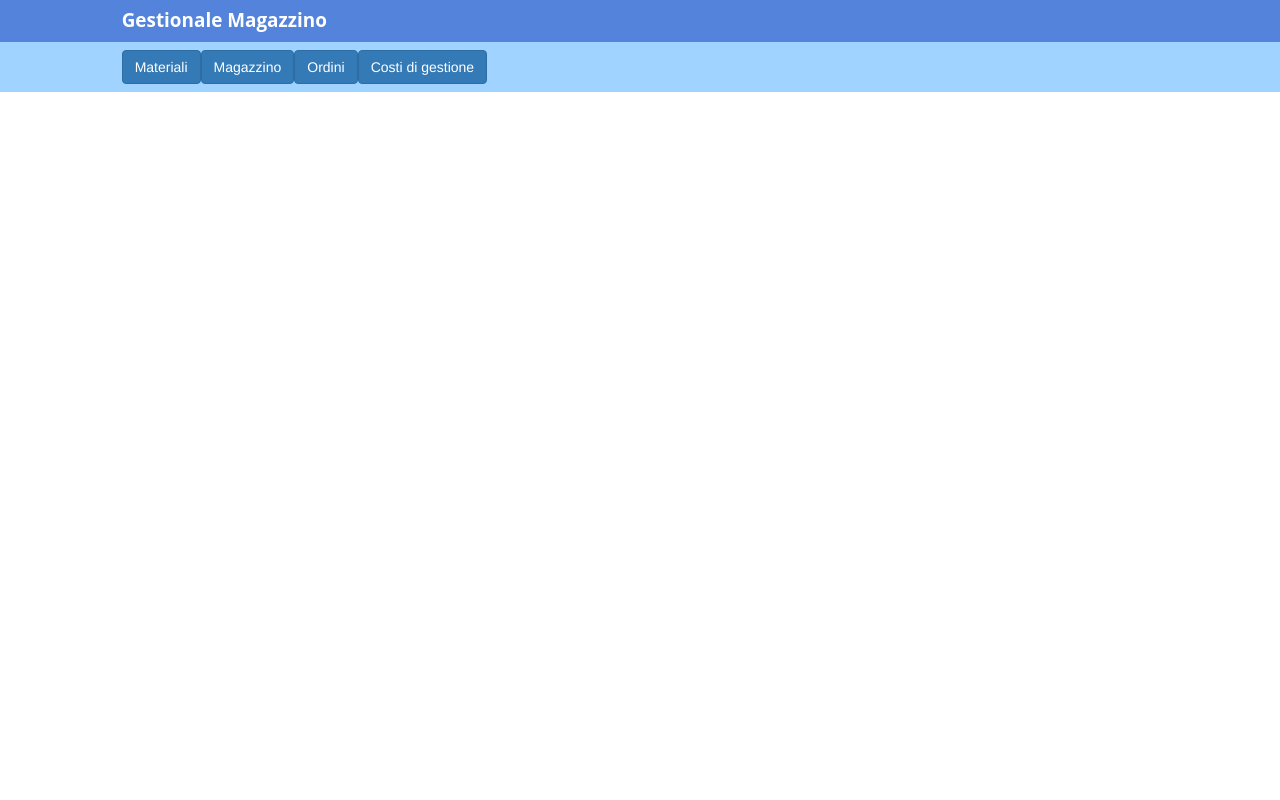
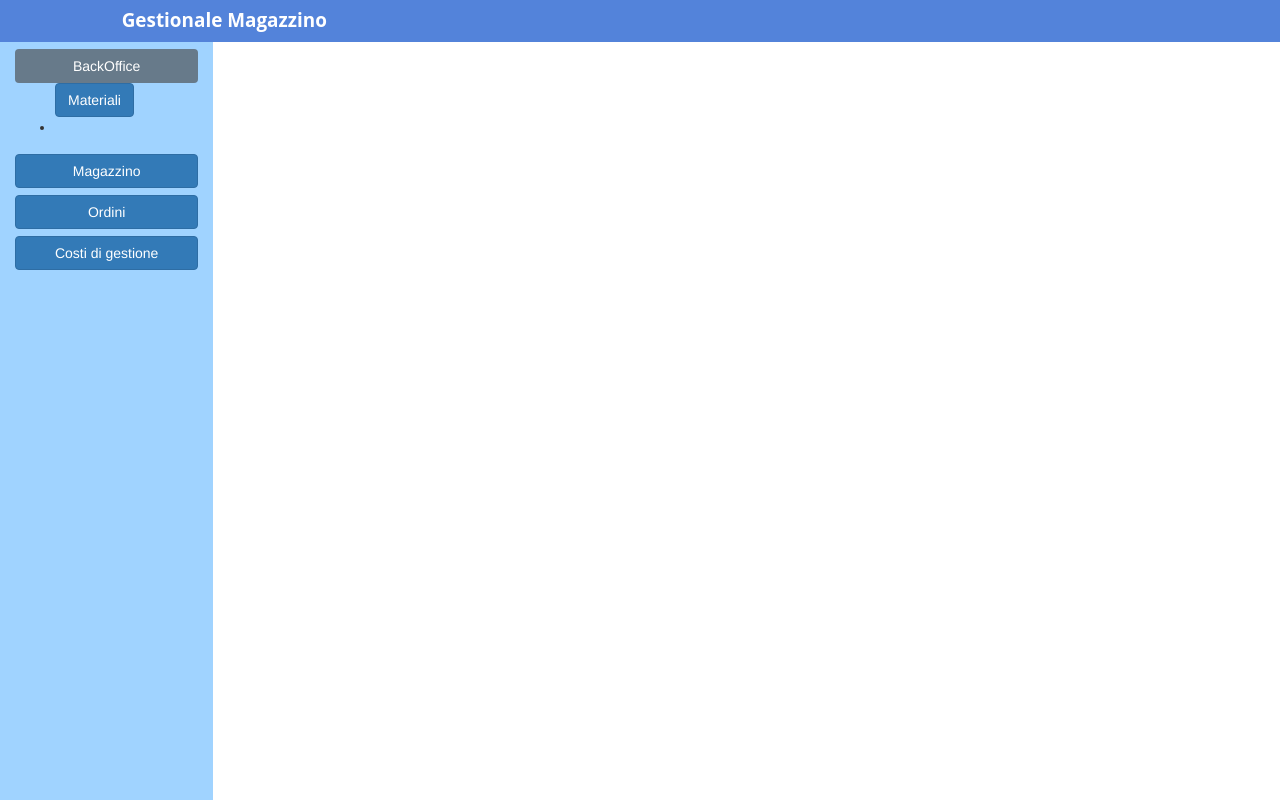
Before and after one commit to mind84/gestionale-magazzino, an Angular app: page / in a window 1280 px wide. Built offline with nearby package versions, Linux system fonts and the light colour scheme.

Commit message:
Invertito menu, definito update rticoli

```diff
--- a/src/app/app.component.css
+++ b/src/app/app.component.css
@@ -7,6 +7,34 @@ flex-direction: column;
 .navbar {
       background-color: #544e4e;
 }
+
+.bootstrap-vertical-nav > button, .bootstrap-vertical-nav > .elList {
+  margin-top:0.5em;
+}
+
+.mainEl {
+  color: #fff;
+background-color: #677a8a;
+border-color: #2e6da4;
+display: inline-block;
+    padding: 6px 12px;
+    margin-bottom: 0;
+    font-size: 14px;
+    font-weight: 400;
+    line-height: 1.42857143;
+    text-align: center;
+    white-space: nowrap;
+    vertical-align: middle;
+    -ms-touch-action: manipulation;
+    touch-action: manipulation;
+    -webkit-user-select: none;
+    -moz-user-select: none;
+    -ms-user-select: none;
+    user-select: none;
+    background-image: none;
+    border: 1px solid transparent;
+    border-radius: 4px;
+}
 .foot {
     /*background-color: rgba(128, 128, 128, 0.34);*/
     background-color:   rgba(214, 63, 63, 0.85);
@@ -15,14 +43,34 @@ flex-direction: column;
 }
 
 .navigation {
-  min-height: 50px;
   background-color: #a0d3ff;
+  min-height: 100%;
+  align-self:stretch;
 }
 .content {
+  display:flex;
   flex: 1 0 auto;
+}
+
+.visual {
+  min-height: 100%;
+  align-self:stretch;
+}
+
+.bootstrap-vertical-nav {
+  display:flex;
+  flex-direction: column;
+  height:100%;
 
 }
+.container-row {
+  flex:1 0 auto;
+}
+.dispcont {
 
+    min-height: 100%;
+    flex:1 0 auto;
+}
 /*animations*/
 
 .fade-in {
--- a/src/app/app.component.html
+++ b/src/app/app.component.html
@@ -1,24 +1,23 @@
 <div class="container-fluid flex-cont fade-in">
   <app-header></app-header>
-  <div class="content">
-  <div class="row align-items-center justify-content-center navigation">
-    <div class="col-10">
-      <div class="row align-items-center">
-    <div class="col-10">
-      <button type="button" class="btn btn-primary costi navig" (click)="navigation('materiali')"> Materiali </button>
-
-
+  <div class="row align-items-center container-row">
+    <div class="col-2 navigation">
+      <div class="bootstrap-vertical-nav">
+        <div class="navig elList mainEl" disabled> BackOffice </div>
+        <ul>
+          <li class="btn btn-primary magazzino navig" (click)="navigation('materiali')">
+            Materiali
+          </li>
+          <li>
+          </li>
+        </ul>
         <button type="button" class="btn btn-primary magazzino navig" (click)="navigation('magazzino')"> Magazzino </button>
-
-
         <button type="button" class="btn btn-primary ordini navig" (click)="navigation('ordini')"> Ordini </button>
-
-
         <button type="button" class="btn btn-primary costi navig" (click)="navigation('costi')"> Costi di gestione </button>
+      </div>
+    </div>
+    <div class="col-10 visual">
+      <router-outlet></router-outlet>
     </div>
   </div>
-  </div>
-  </div>
-  <router-outlet></router-outlet>
-
 </div>
--- a/src/app/costi/costi.component.html
+++ b/src/app/costi/costi.component.html
@@ -1,3 +1,2 @@
-<p>
-  costi works!
-</p>
+<div class="row maincontent justify-content-center">
+</div>
--- a/src/app/magazzino/magazzino.component.html
+++ b/src/app/magazzino/magazzino.component.html
@@ -1,3 +1,2 @@
-<p>
-  magazzino works!
-</p>
+<div class="row maincontent justify-content-center">
+</div>
--- a/src/app/materiali/materiali.component.html
+++ b/src/app/materiali/materiali.component.html
@@ -1,4 +1,4 @@
-<div class="row maincontent justify-content-center">
+<div class="row maincontent">
   <div class="col-10 materiali-int">
     <div class="h4"><u>Ricerca o inserisci nuovo articolo</u></div>
     <div class="search-control">
@@ -34,8 +34,8 @@
       autocapitalize="off"
       spellcheck="off" type="text"
       value="">
-      Fornitore: <input class = "form-control forn"
-      formControlName="fornitore"
+      Numero di articoli per collo: <input class = "form-control collobj"
+      formControlName="collobj"
       autocorrect="off"
       autocapitalize="off"
       spellcheck="off" type="text"
@@ -46,8 +46,8 @@
       autocapitalize="off"
       spellcheck="off" type="text"
       value="">
-      Numero di articoli per collo: <input class = "form-control collobj"
-      formControlName="collobj"
+      Fornitore: <input class = "form-control forn"
+      formControlName="fornitore"
       autocorrect="off"
       autocapitalize="off"
       spellcheck="off" type="text"
--- a/src/app/ordini/ordini.component.html
+++ b/src/app/ordini/ordini.component.html
@@ -1,3 +1,2 @@
-<p>
-  ordini works!
-</p>
+<div class="row maincontent justify-content-center">
+</div>
--- a/src/styles.css
+++ b/src/styles.css
@@ -1 +1,3 @@
-/* You can add global styles to this file, and also import other style files */
+body {
+      height: 100vh;
+}
```
